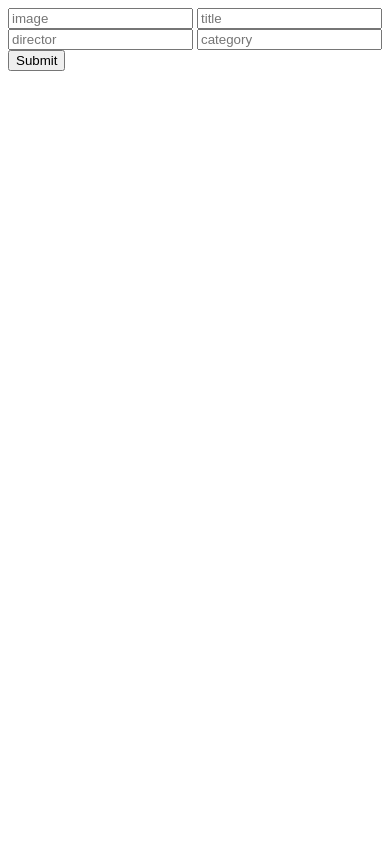
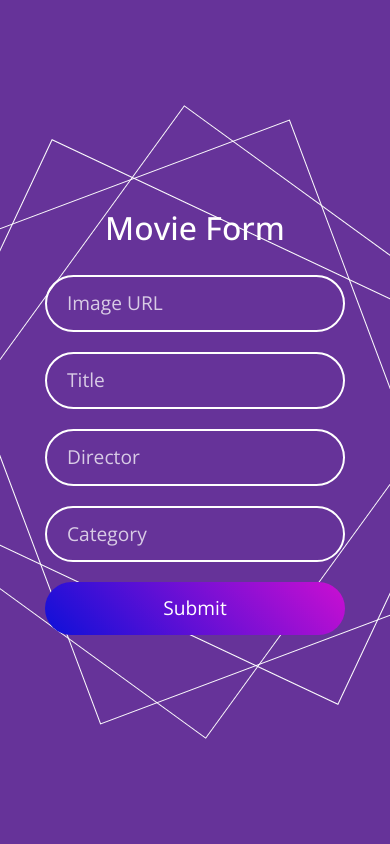
Before and after one commit to siddharthugharejiya/Node, a Node server app: page / in a window 390 px wide; the page is wider, and only the part inside the window is pictured. Run offline with Node 20, Linux system fonts and the light colour scheme; some libraries are stand-ins or nearby versions.

Commit message:
complate

```diff
--- a/movieapi/app.js
+++ b/movieapi/app.js
@@ -2,7 +2,6 @@ const express = require('express')
 const { form_post } = require('./Controller/UserController')
 const Connect = require('./Config/db')
 const moviedata = require('./Model/UserModel')
-// const { moviedata } = require('./Model/UserModel')
 const app = express()
 app.set("view engine", "ejs")
 app.use(express.urlencoded({ extended: true }))
@@ -12,7 +11,6 @@ app.get("/", async (req, res) => {
 })
 app.get("/data",async(req,res)=>{
  let d=await moviedata.find();
-//  console.log(d);
     res.render("data",{d})
 })
 app.get("/edit/:id",async(req,res)=>{
@@ -31,9 +29,10 @@ app.get("/delete/:id", async (req, res) => {
     }
 });
 app.post("/",form_post)
-app.post("edit/:id",async(req,res)=>{
-  let d=await moviedata.findByIdAndUpdate(req.params.id,req.body)
-    res.redirect("/data")
+app.post("/edit/:id", async (req, res) => {
+        await moviedata.findByIdAndUpdate(req.params.id, req.body);
+        res.redirect("/data");
+
 })
 app.listen(9595, () => {
     console.log("Server is running pn 9595 port")
--- /dev/null
+++ b/movieapi/public/style.css
@@ -0,0 +1,173 @@
+
+@import url('https://fonts.googleapis.com/css2?family=Open+Sans:wght@300..800&display=swap');
+
+* {
+    margin: 0;
+    padding: 0;
+    box-sizing: border-box;
+    font-family: 'Open Sans', sans-serif;
+    scroll-behavior: smooth;
+}
+
+body {
+    display: flex;
+    justify-content: center;
+    align-items: center;
+    min-height: 100vh;
+    background: rebeccapurple !important;
+}
+
+.container {
+    position: relative;
+    width: 500px;
+    height: 500px;
+    display: flex;
+    justify-content: center;
+    align-items: center;
+}
+
+.container i {
+    position: absolute;
+    inset: 0;
+    border: 1.5px solid #fff;
+    transition: .5s;
+}
+
+.container i:nth-child(1) {
+    animation: animate 5s linear infinite;
+}
+
+.container i:nth-child(2) {
+    animation: animate 7s linear infinite;
+}
+
+.container i:nth-child(3) {
+    animation: animate 11s linear infinite;
+}
+
+.container:hover i {
+    border: 6px solid var(--clr);
+    filter: drop-shadow(0 0 20px var(--clr));
+}
+
+.login {
+    /* position: absolute; */
+    width: 300px;
+    height: 100%;
+    display: flex;
+    justify-content: center;
+    align-items: center;
+    flex-direction: column;
+    gap: 20px;
+}
+
+.login h2 {
+    font-size: 2em;
+    color: #fff;
+}
+
+.login .input-box {
+    position: relative;
+    width: 100%;
+}
+
+.login .input-box input {
+    width: 100%;
+    padding: 12px 20px;
+    background: transparent;
+    border: 2px solid #fff;
+    border-radius: 40px;
+    font-size: 1.2em;
+    color: #fff;
+    outline: none;
+}
+
+.login .input-box input[type="submit"] {
+    width: 100%;
+    background: linear-gradient(45deg, #0d10d8, #cb0fd1);
+    border: none;
+    cursor: pointer;
+}
+
+.login .input-box input::placeholder {
+    color: rgba(255, 255, 255, .75);
+}
+
+@keyframes animate {
+    0% {
+        transform: rotate(0deg);
+    }
+
+    100% {
+        transform: rotate(360deg);
+    }
+}
+
+h1 {
+    font-size: 2.5em;
+    margin-bottom: 30px;
+    color: #333;
+}
+
+.movie-card {
+    display: flex;
+    align-items: center;
+    justify-content: space-between;
+    background-color: #fff;
+    border-radius: 8px;
+    box-shadow: 0 4px 8px rgba(0, 0, 0, 0.1);
+    padding: 20px;
+    width: 100%;
+    flex-direction: column;
+    margin-bottom: 20px;
+    margin-top: 20px;
+}
+
+.movie-image {
+    max-width: 50vh;
+    height: auto;
+    border-radius: 8px;
+}
+
+.movie-details {
+    flex: 1;
+    margin-left: 20px;
+    text-align: left;
+}
+
+.movie-details h3 {
+    color: #333;
+    font-size: 1.2em;
+    margin-bottom: 10px;
+}
+
+.movie-actions {
+    display: flex;
+    gap: 10px;
+}
+
+.movie-actions .btn {
+    padding: 10px 20px;
+    background-color: #007bff;
+    color: white;
+    border: none;
+    border-radius: 5px;
+    text-decoration: none;
+    font-size: 1em;
+    transition: background-color 0.3s ease;
+}
+
+.movie-actions .btn.delete {
+    background-color: #dc3545;
+}
+
+.movie-actions .btn:hover {
+    background-color: #0056b3;
+}
+
+.movie-actions .btn.delete:hover {
+    background-color: #c82333;
+}
+.a{
+    flex-direction: column;
+}
--- a/movieapi/views/form.ejs
+++ b/movieapi/views/form.ejs
@@ -4,21 +4,42 @@
 <head>
     <meta charset="UTF-8">
     <meta name="viewport" content="width=device-width, initial-scale=1.0">
-    <title>Document</title>
+    <title>Form</title>
+      <link rel="stylesheet" href="style.css">
+    <link href="https://cdn.jsdelivr.net/npm/bootstrap@5.0.2/dist/css/bootstrap.min.css" rel="stylesheet" integrity="sha384-EVSTQN3/azprG1Anm3QDgpJLIm9Nao0Yz1ztcQTwFspd3yD65VohhpuuCOmLASjC" crossorigin="anonymous">
+    <script src="https://cdn.jsdelivr.net/npm/bootstrap@5.0.2/dist/js/bootstrap.bundle.min.js" integrity="sha384-MrcW6ZMFYlzcLA8Nl+NtUVF0sA7MsXsP1UyJoMp4YLEuNSfAP+JcXn/tWtIaxVXM" crossorigin="anonymous"></script>
+
 </head>
 
 <body>
-    <form action="/" method="post">
-        <input type="text" name="image" placeholder="image">
-        <input type="text" name="title" placeholder="title">
-        <input type="text" name="director" placeholder="director">
-        <input type="text" name="category" placeholder="category">
 
-        <input type="submit" value="Submit">
+    <div class="container">
+        <i style="--clr: #ce4b0e;"></i>
+        <i style="--clr: #ffffff;"></i>
+        <i style="--clr: #056e13;"></i>
 
+        <form action="/" method="post">
+            <div class="login">
+                <h2>Movie Form</h2>
+                <div class="input-box">
+                    <input type="text" name="image" class="" placeholder="Image URL">
+                </div>
+                <div class="input-box">
+                    <input type="text" name="title" placeholder="Title">
+                </div>
+                <div class="input-box">
+                    <input type="text" name="director" placeholder="Director">
+                </div>
+                <div class="input-box">
+                    <input type="text" name="category" placeholder="Category">
+                </div>
+                <div class="input-box">
+                    <input type="submit" class="btn btn-dark" value="Submit">
+                </div>
+            </div>
+        </form>
+    </div>
 
-
-    </form>
 </body>
 
 </html>
```
Also changed, not shown: movieapi/views/data.ejs (+12 -5 lines), movieapi/views/edit.ejs (+35 -12 lines).
